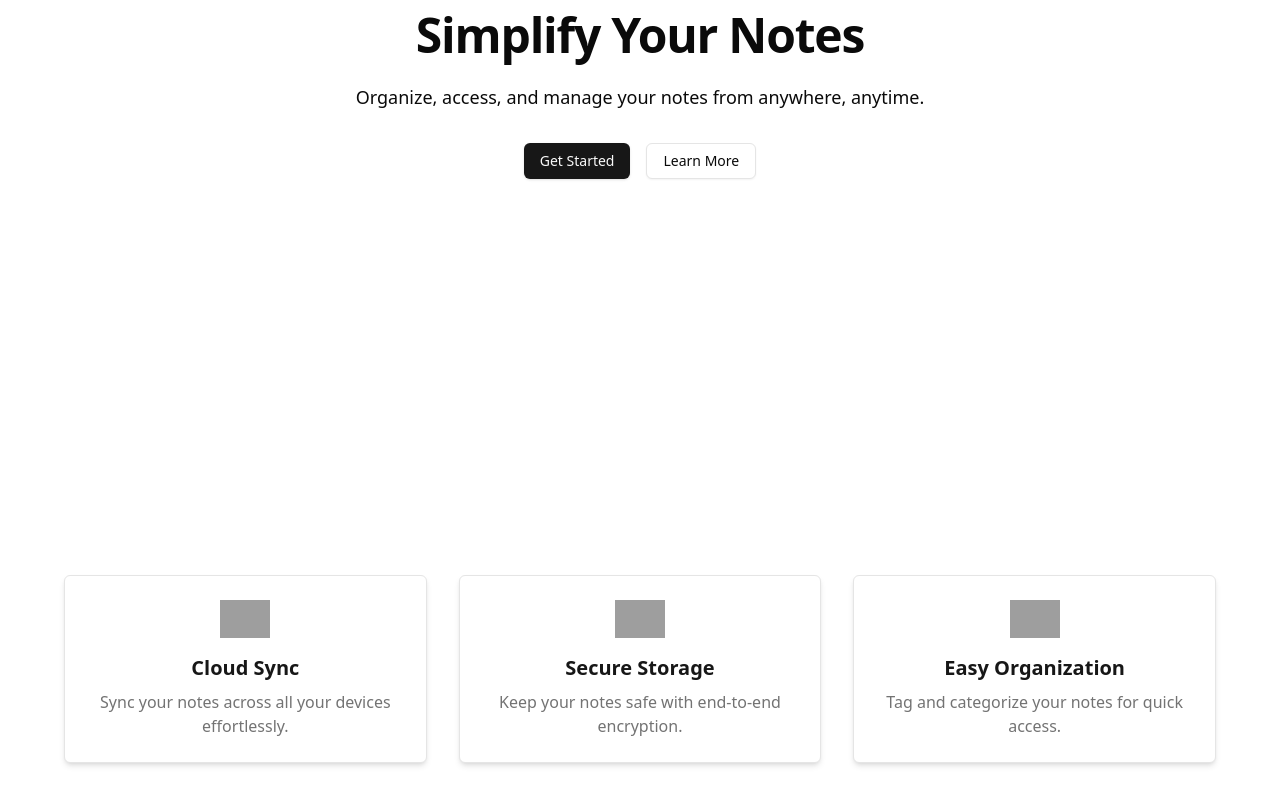
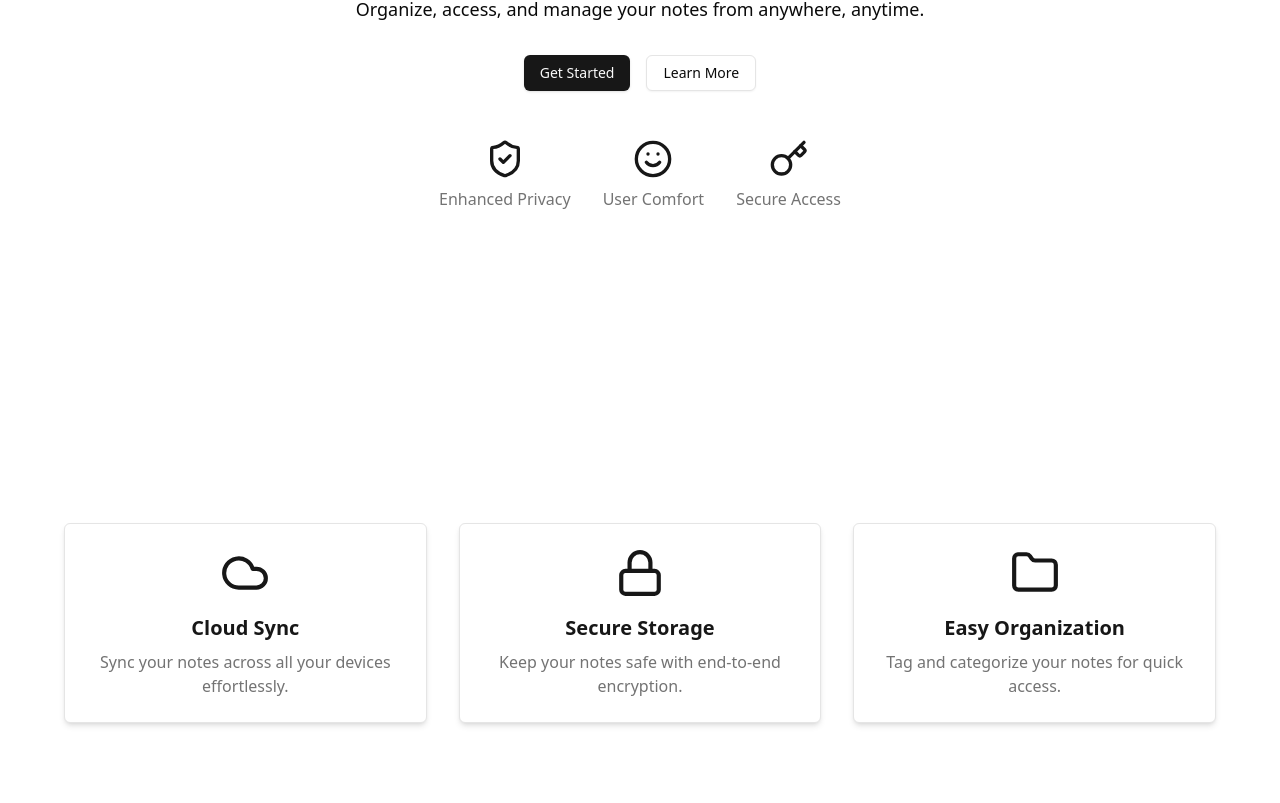
Before and after one commit to Babban33/notes, a Next.js app: page / in a window 1280 px wide. Shown: the part 375-1178 px from the top of the page. Built offline with nearby package versions, Linux system fonts and the light colour scheme; grey boxes are pictures that could not be loaded.

Commit message:
added elements in Hero Section

```diff
--- a/app/page.tsx
+++ b/app/page.tsx
@@ -1,26 +1,20 @@
 "use client";
-// Import necessary libraries
 import { motion } from 'framer-motion';
-import Image from 'next/image';
+import { Cloud, Lock, Folder, ShieldCheck, Smile, Key } from 'lucide-react';
 import { Button } from '@/components/ui/button';
+import { FeatureCard } from '../components/FeatureCard';
 
 export default function LandingPage() {
   return (
-    <main className="relative flex flex-col items-center justify-center min-h-screen px-4 bg-background text-foreground">
-      {/* Background Grid */}
-      <div
-        className="absolute inset-0 bg-grid-pattern pointer-events-none"
-        aria-hidden="true"
-      ></div>
-
+    <main className="relative flex flex-col items-center justify-center min-h-screen px-4 bg-background text-foreground mb-16">
       {/* Hero Section */}
       <motion.div
-        className="text-center h-screen flex flex-col justify-center"
+        className="text-center h-screen flex flex-col justify-center -mt-[52px]"
         initial={{ opacity: 0, y: 50 }}
         animate={{ opacity: 1, y: 0 }}
         transition={{ duration: 1 }}
       >
-        <h1 className="text-5xl font-bold tracking-tight mb-6">
+        <h1 className="text-5xl md:text-8xl font-bold tracking-tight mb-6">
           Simplify Your Notes
         </h1>
         <p className="text-lg mb-8">
@@ -30,7 +24,27 @@ export default function LandingPage() {
           <Button className="bg-primary text-primary-foreground">Get Started</Button>
           <Button variant="outline">Learn More</Button>
         </div>
+        <motion.div
+          className="mt-12 flex flex-wrap justify-center gap-8 text-center"
+          initial={{ opacity: 0 }}
+          animate={{ opacity: 1 }}
+          transition={{ duration: 1 }}
+        >
+          <div className="flex flex-col items-center">
+            <ShieldCheck size={40} className="text-primary" />
+            <p className="mt-2 text-muted-foreground">Enhanced Privacy</p>
+          </div>
+          <div className="flex flex-col items-center">
+            <Smile size={40} className="text-primary" />
+            <p className="mt-2 text-muted-foreground">User Comfort</p>
+          </div>
+          <div className="flex flex-col items-center">
+            <Key size={40} className="text-primary" />
+            <p className="mt-2 text-muted-foreground">Secure Access</p>
+          </div>
+        </motion.div>
       </motion.div>
+
 
       {/* Features Section */}
       <motion.section
@@ -43,17 +57,17 @@ export default function LandingPage() {
         <FeatureCard
           title="Cloud Sync"
           description="Sync your notes across all your devices effortlessly."
-          icon="/images/cloud-icon.svg"
+          icon={<Cloud size={50} className="text-primary" />}
         />
         <FeatureCard
           title="Secure Storage"
           description="Keep your notes safe with end-to-end encryption."
-          icon="/images/security-icon.svg"
+          icon={<Lock size={50} className="text-primary" />}
         />
         <FeatureCard
           title="Easy Organization"
           description="Tag and categorize your notes for quick access."
-          icon="/images/organize-icon.svg"
+          icon={<Folder size={50} className="text-primary" />}
         />
       </motion.section>
 
@@ -76,18 +90,3 @@ export default function LandingPage() {
     </main>
   );
 }
-
-// Feature Card Component
-function FeatureCard({ title, description, icon }: { title: string; description: string; icon: string }) {
-  return (
-    <div className="flex flex-col items-center text-center bg-card shadow-md rounded-md p-6 border border-border hover:shadow-lg transition">
-      <Image src={icon} alt={`${title} icon`} width={50} height={50} />
-      <h3 className="text-xl font-semibold mt-4 text-primary">
-        {title}
-      </h3>
-      <p className="mt-2 text-muted-foreground">
-        {description}
-      </p>
-    </div>
-  );
-}
```
